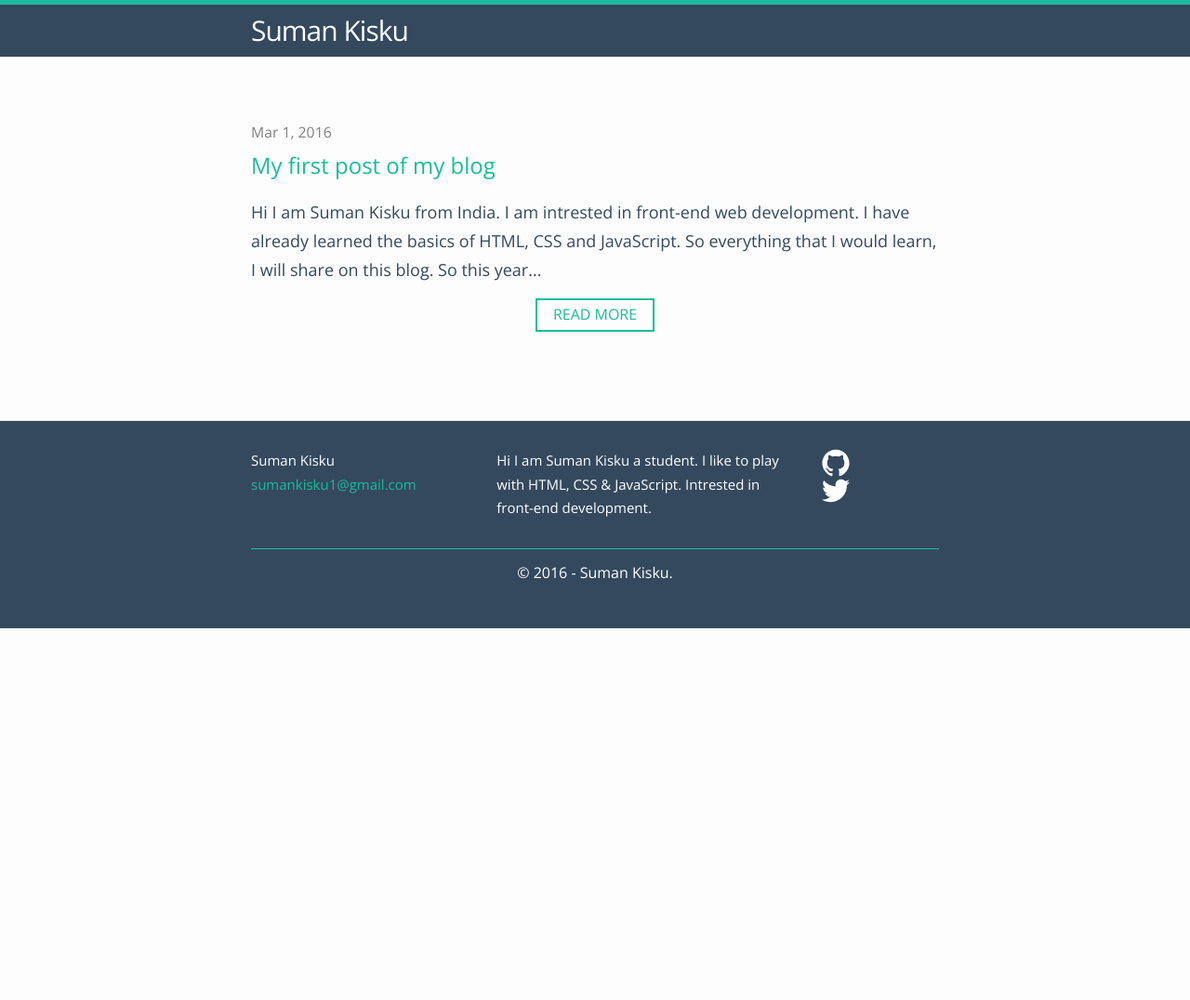
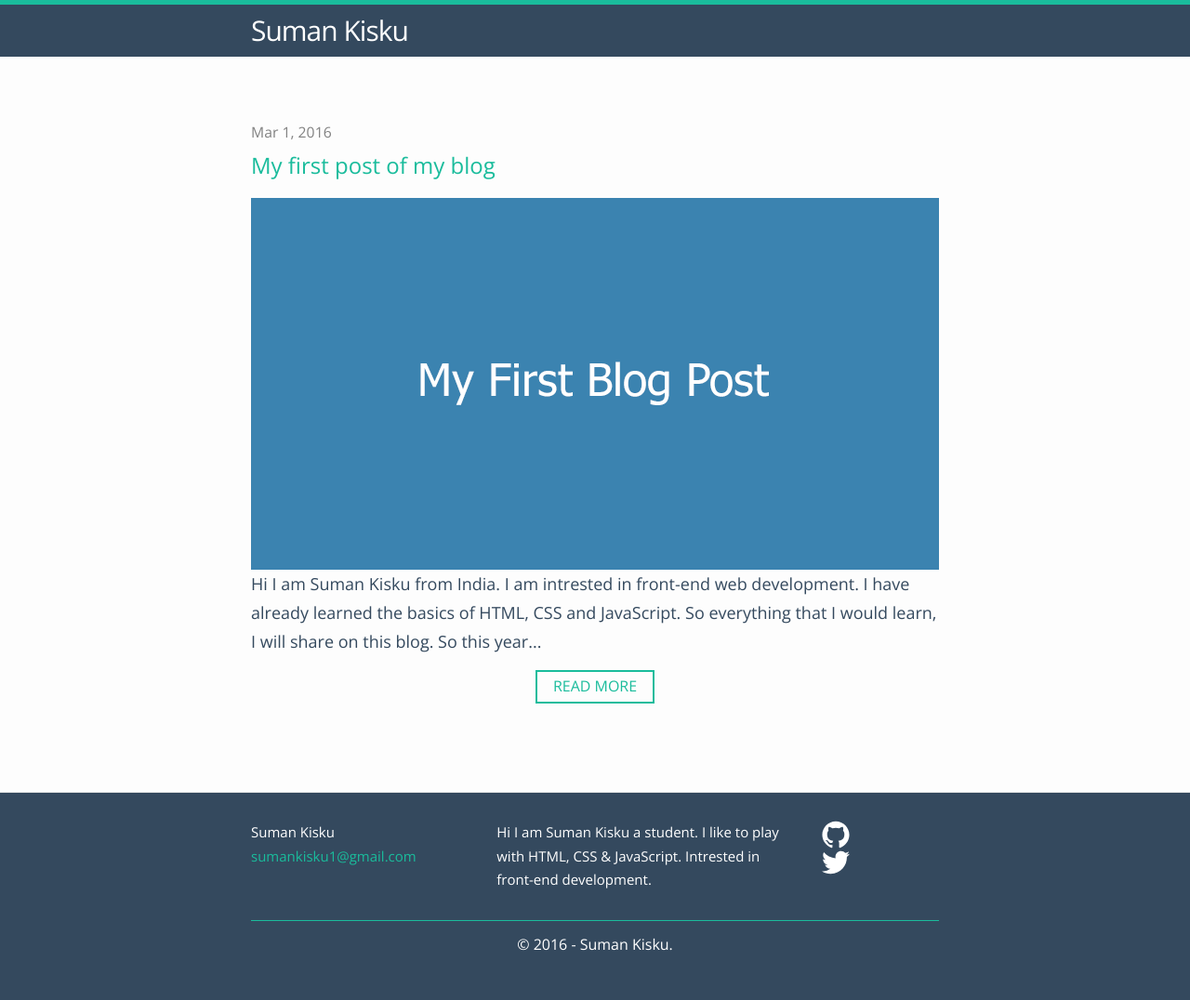
Before and after one commit to SumanKisku/sumankisku.github.io, a Jekyll site: the page built from index.html, in a window 1280 px wide. Shown: the whole page at 93% size. Built offline with Jekyll 4.4.1, drawn with Linux system fonts in a browser that asks for light colours; before the commit the page ends 900 px from its top, so only the background shows below that.

Commit message:
Modify index

```diff
--- a/index.html
+++ b/index.html
@@ -12,6 +12,9 @@ layout: default
         <h2>
           <a class="post-link" href="{{ post.url | prepend: site.baseurl }}">{{ post.title }}</a>
         </h2>
+
+        <img src="{{ post.image }}" alt="{{ post.imgalt }}">
+
         <p>
             {{ post.content | strip_html | truncatewords: 40 }}
             <a href="{{ post.url | prepend: site.baseurl  }}" class="button" title="Read {{ post.title }}">
```
